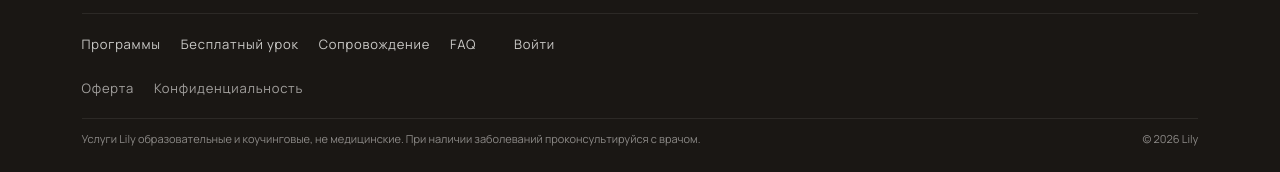
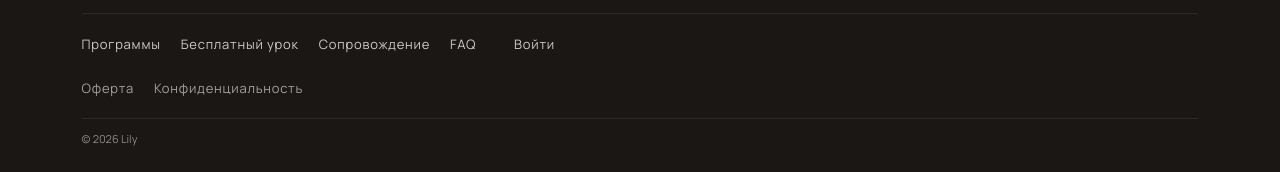
Before and after one commit to MikeLesik/lily-smart-fitness, a website: page src/index.html in a window 1280 px wide. Shown: the part 5620-5792 px from the top of the page. Drawn offline with nearby package versions, Linux system fonts and the light colour scheme; no server answers.

Commit message:
Remove the footer disclaimer
Co-Authored-By: Claude Fable 5.2 <noreply@anthropic.com>

```diff
--- a/src/index.html
+++ b/src/index.html
@@ -534,7 +534,6 @@
       </nav>
 
       <div class="footer-bottom">
-        <p class="footer-disclaimer">Услуги Lily образовательные и коучинговые, не медицинские. При наличии заболеваний проконсультируйся с врачом.</p>
         <p class="footer-copyright">&copy; 2026 Lily</p>
       </div>
 
```
Also changed, not shown: src/en/index.html (+0 -1 lines).
